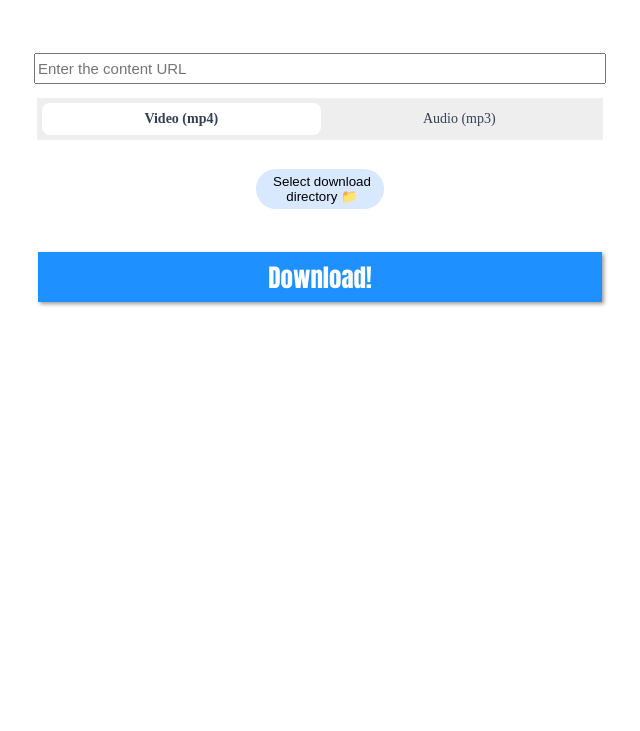
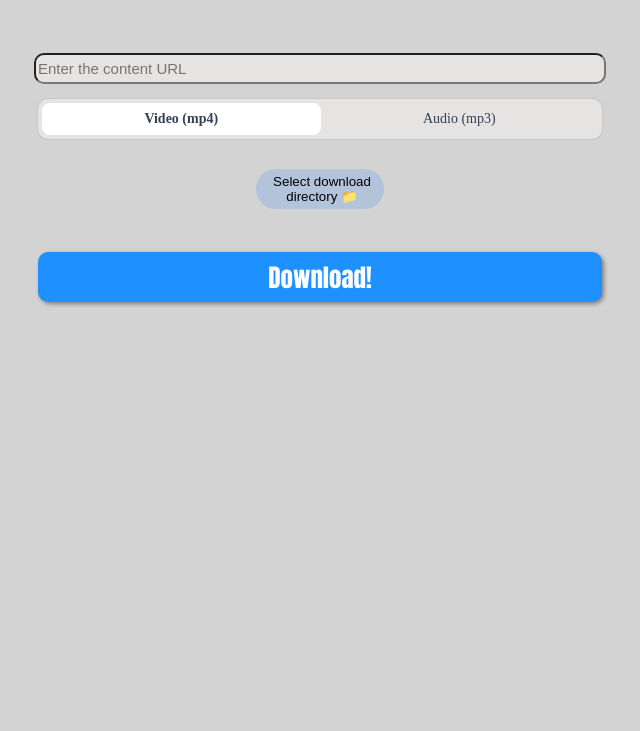
Before and after one commit to jjoanr/yt-downloader, an Electron app: page index.html in a window 640 px wide. Shown: the part 69-800 px from the top of the page. Drawn offline with Linux system fonts and the light colour scheme; no server answers.

Commit message:
css styles

```diff
--- a/index.css
+++ b/index.css
@@ -1,3 +1,7 @@
+body {
+background-color: #D3D3D3;
+}
+
 .appTitle {
   font-size: 30px;
   text-align: center;
@@ -19,9 +23,11 @@
 }
 
 .url-form {
+  background-color: #E5E4E2;
   height: 25px;
   font-size: 15px;
   width: 100%;
+  border-radius: 10px;
 }
 
 .directoryButton {
@@ -45,6 +51,7 @@
 }
 
 .downloadButton {
+  border-radius: 10px;
   width: 100%;
   justify-content: center;
   height: 50px;
@@ -114,10 +121,11 @@ button:hover {
  }
 
 .radio-inputs {
+  border-radius: 10px;
   margin-top: 15px;
   position: relative;
   display: flex;
-  background-color: #EEE;
+  background-color: #E5E4E2;
   box-sizing: border-box;
   box-shadow: 0 0 0px 1px rgba(0, 0, 0, 0.06);
   padding: 0.25rem;
```
